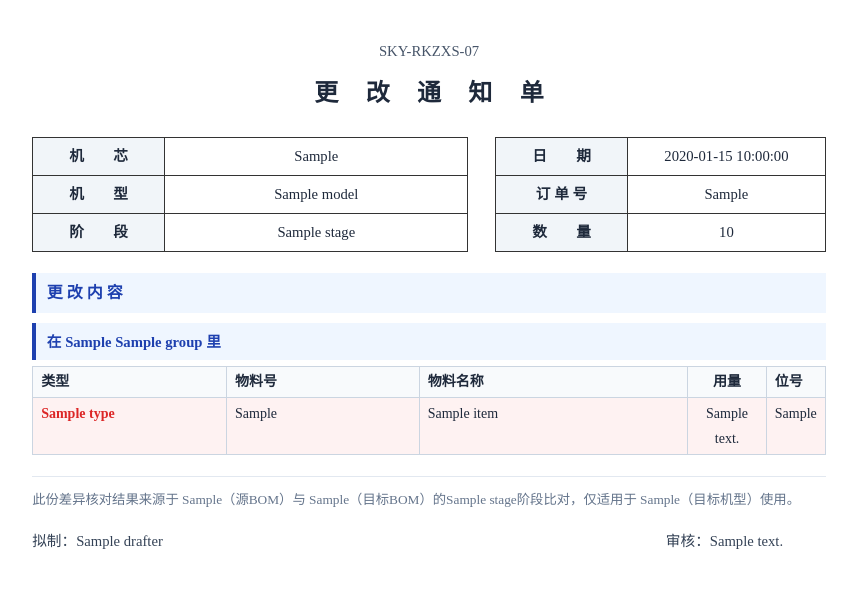
After one commit to TYA1204/BOM-Data-Comparison, a Flask app: template app/templates/html_report.html in a window 1280 px wide. The commit adds this page. Shown: the top 591 px of the page, without its empty margins (211-1068 px from the left). Run offline with Flask 3, Linux system fonts and the light colour scheme; the template is opened without the code that fills it: most values are stand-ins (such as "Sample title", 1, 10 or a date in 2020).

Commit message:
feat: 新增 HTML 格式报告导出功能
- 新按钮「导出 HTML 报告」与 Excel/Word 按钮并排
- /compare/api/html-report/<task_id> 后端路由
- html_report.html Jinja2 模板，仿 Word 文档 A4 排版
- 支持打印 (print CSS)、表格化差异明细、位号对齐
- 新标签页打开，无需下载

```diff
--- /dev/null
+++ b/app/templates/html_report.html
@@ -0,0 +1,150 @@
+<!DOCTYPE html>
+<html lang="zh-CN">
+<head>
+<meta charset="UTF-8">
+<meta name="viewport" content="width=device-width, initial-scale=1.0">
+<title>整机更改通知单 — {{ model }}</title>
+<style>
+  @page { size: A4; margin: 15mm 18mm; }
+  * { box-sizing: border-box; margin: 0; padding: 0; }
+  body {
+    font-family: "SimSun", "宋体", serif;
+    font-size: 12pt;
+    color: #1e293b;
+    line-height: 1.8;
+    max-width: 210mm;
+    margin: 0 auto;
+    padding: 10mm 0;
+    background: #fff;
+  }
+
+  /* ── Header ── */
+  .header { text-align: center; margin-bottom: 16pt; }
+  .header__code { font-size: 11pt; color: #475569; margin-bottom: 6pt; }
+  .header__title { font-size: 18pt; font-weight: bold; letter-spacing: 8pt; margin-left: 8pt; }
+
+  /* ── Info Table ── */
+  .info-table { width: 100%; border-collapse: collapse; margin-bottom: 16pt; font-size: 11pt; }
+  .info-table td { padding: 4pt 8pt; border: 1px solid #333; }
+  .info-table .label { width: 10%; text-align: center; background: #f1f5f9; font-weight: bold; }
+  .info-table .value { width: 23%; text-align: center; }
+  .info-table .gap { width: 1%; border: none; }
+  .info-table .val-small { width: 15%; text-align: center; }
+
+  /* ── Section ── */
+  .section-title {
+    font-size: 12pt; font-weight: bold; color: #1e40af;
+    margin: 12pt 0 4pt 0; padding: 4pt 8pt;
+    border-left: 4px solid #1e40af; background: #eff6ff;
+  }
+
+  /* ── Change Content Table ── */
+  .change-table { width: 100%; border-collapse: collapse; margin-bottom: 8pt; font-size: 10.5pt; }
+  .change-table td { padding: 2pt 6pt; border: 0.5px solid #cbd5e1; vertical-align: top; }
+  .change-table .ct-pn { width: 25%; white-space: nowrap; }
+  .change-table .ct-name { width: 35%; }
+  .change-table .ct-qty { width: 10%; text-align: center; }
+  .change-table .ct-ref { width: 30%; }
+  .change-table .ct-add td { background: #f0fdf4; }
+  .change-table .ct-del td { background: #fef2f2; }
+  .change-table .ct-add .ct-tag { color: #16a34a; font-weight: bold; }
+  .change-table .ct-del .ct-tag { color: #dc2626; font-weight: bold; }
+
+  /* ── Ref lines ── */
+  .ref-continuation { padding-left: 75% !important; }
+
+  /* ── Footer ── */
+  .footer { margin-top: 16pt; padding-top: 8pt; border-top: 1px solid #e2e8f0; font-size: 10pt; color: #64748b; }
+  .footer p { margin-bottom: 4pt; }
+  .footer .sign-line { display: flex; justify-content: space-between; margin-top: 12pt; font-size: 11pt; color: #334155; }
+  .footer .sign-line span { min-width: 120pt; }
+
+  /* ── Print ── */
+  @media print {
+    body { padding: 0; }
+    .no-print { display: none; }
+    .section-title { break-after: avoid; }
+    .change-table { break-inside: avoid; }
+    .change-table tr { break-inside: avoid; }
+  }
+</style>
+</head>
+<body>
+
+<!-- Header -->
+<div class="header">
+  <div class="header__code">SKY-RKZXS-07</div>
+  <div class="header__title">更 改 通 知 单</div>
+</div>
+
+<!-- Info Table -->
+<table class="info-table">
+  <tr>
+    <td class="label">机&emsp;&emsp;芯</td>
+    <td class="value">{{ machine_core }}</td>
+    <td class="gap"></td>
+    <td class="label">日&emsp;&emsp;期</td>
+    <td class="val-small">{{ date }}</td>
+  </tr>
+  <tr>
+    <td class="label">机&emsp;&emsp;型</td>
+    <td class="value">{{ model }}</td>
+    <td class="gap"></td>
+    <td class="label">订 单 号</td>
+    <td class="val-small">{{ order_no }}</td>
+  </tr>
+  <tr>
+    <td class="label">阶&emsp;&emsp;段</td>
+    <td class="value">{{ stage }}</td>
+    <td class="gap"></td>
+    <td class="label">数&emsp;&emsp;量</td>
+    <td class="val-small">{{ quantity }}</td>
+  </tr>
+</table>
+
+<!-- Change Content -->
+<div class="section-title">更 改 内 容</div>
+
+{% for group in groups %}
+<div class="section-title" style="font-size:11pt;margin-top:8pt;">
+  在 {{ group.parent_pn }} {{ group.parent_name }} 里
+</div>
+<table class="change-table">
+  <thead>
+    <tr style="background:#f8fafc;">
+      <td class="ct-pn" style="font-weight:bold;">类型</td>
+      <td class="ct-pn" style="font-weight:bold;">物料号</td>
+      <td class="ct-name" style="font-weight:bold;">物料名称</td>
+      <td class="ct-qty" style="font-weight:bold;">用量</td>
+      <td class="ct-ref" style="font-weight:bold;">位号</td>
+    </tr>
+  </thead>
+  <tbody>
+    {% for item in group.items %}
+    <tr class="ct-{{ 'add' if item.type == 'ADD' else 'del' }}">
+      <td class="ct-pn"><span class="ct-tag">{{ item.type }}</span></td>
+      <td class="ct-pn">{{ item.pn }}</td>
+      <td class="ct-name">{{ item.name }}</td>
+      <td class="ct-qty">{{ item.qty_text }}</td>
+      <td class="ct-ref">
+        {% for ref_line in item.ref_lines %}
+        {{ ref_line }}{% if not loop.last %}<br>{% endif %}
+        {% endfor %}
+      </td>
+    </tr>
+    {% endfor %}
+  </tbody>
+</table>
+{% endfor %}
+
+<!-- Description -->
+<div class="footer">
+  <p>此份差异核对结果来源于 {{ src_bom }}（源BOM）与 {{ tgt_bom }}（目标BOM）的{{ stage }}阶段比对，仅适用于 {{ tgt_bom }}（目标机型）使用。</p>
+  <div class="sign-line">
+    <span>拟制：{{ drafter }}</span>
+    <span>审核：{{ reviewer }}</span>
+  </div>
+</div>
+
+</body>
+</html>
```
Also changed, not shown: app/routes/compare.py (+91 -0 lines), app/templates/compare.html (+58 -0 lines).
